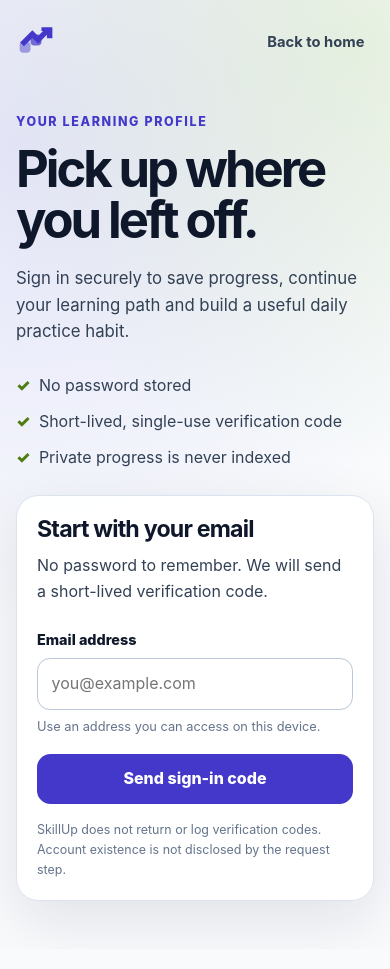
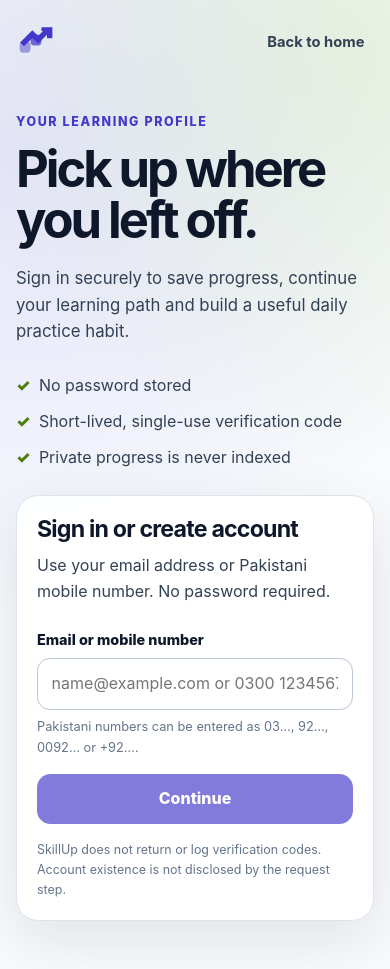
Before and after one commit to SkillStep/skillup-platform, a Next.js app in the folder apps/web/: page /en/sign-in in a window 390 px wide. Built offline with nearby package versions, Linux system fonts and the light colour scheme; no server answers.

Commit message:
feat(auth): unify email and mobile sign-in UX

```diff
--- a/apps/web/app/[locale]/sign-in/sign-in-form.tsx
+++ b/apps/web/app/[locale]/sign-in/sign-in-form.tsx
@@ -5,12 +5,12 @@ import { type FormEvent, useEffect, useId, useState } from "react";
 import { withReturnTo } from "../../../lib/return-to";
 import styles from "../account-flow.module.css";
 
-type ApiError = Readonly<{
-  message?: string;
-}>;
+type ApiError = Readonly<{ message?: string }>;
 
 type ChallengeResponse = Readonly<{
   challengeId: string;
+  channel: "email" | "sms";
+  maskedDestination: string;
   expiresAt: string;
 }>;
 
@@ -22,9 +22,7 @@ type VerifyResponse = Readonly<{
   }>;
 }>;
 
-type SignInFormProps = Readonly<{
-  returnTo: string;
-}>;
+type SignInFormProps = Readonly<{ returnTo: string }>;
 
 async function readError(response: Response): Promise<string> {
   try {
@@ -37,43 +35,38 @@ async function readError(response: Response): Promise<string> {
 }
 
 export function SignInForm({ returnTo }: SignInFormProps) {
-  const emailId = useId();
+  const identityId = useId();
   const codeId = useId();
   const [hydrated, setHydrated] = useState(false);
-  const [email, setEmail] = useState("");
+  const [identity, setIdentity] = useState("");
   const [challenge, setChallenge] = useState<ChallengeResponse | null>(null);
   const [code, setCode] = useState("");
   const [busy, setBusy] = useState(false);
   const [message, setMessage] = useState<string | null>(null);
   const [isError, setIsError] = useState(false);
 
-  useEffect(() => {
-    setHydrated(true);
-  }, []);
+  useEffect(() => setHydrated(true), []);
 
   async function start(event: FormEvent<HTMLFormElement>) {
     event.preventDefault();
     setBusy(true);
     setMessage(null);
-
     try {
-      const response = await fetch("/api/v1/auth/email/start", {
+      const response = await fetch("/api/v1/auth/otp/start", {
         method: "POST",
         credentials: "same-origin",
         headers: { "content-type": "application/json" },
-        body: JSON.stringify({ email }),
+        body: JSON.stringify({ identity }),
       });
-
       if (!response.ok) {
         setIsError(true);
         setMessage(await readError(response));
         return;
       }
-
       const body = (await response.json()) as ChallengeResponse;
       setChallenge(body);
       setIsError(false);
-      setMessage("Enter the four-digit code sent to your email address.");
+      setMessage(`Enter the four-digit code sent to ${body.maskedDestination}.`);
     } catch {
       setIsError(true);
       setMessage("We could not reach SkillUp. Check your connection and try again.");
@@ -87,30 +80,30 @@ export function SignInForm({ returnTo }: SignInFormProps) {
     if (!challenge) return;
     setBusy(true);
     setMessage(null);
-
     try {
-      const response = await fetch("/api/v1/auth/email/verify", {
+      const response = await fetch("/api/v1/auth/otp/verify", {
         method: "POST",
         credentials: "same-origin",
         headers: { "content-type": "application/json" },
-        body: JSON.stringify({ challengeId: challenge.challengeId, code }),
+        body: JSON.stringify({
+          challengeId: challenge.challengeId,
+          channel: challenge.channel,
+          code,
+        }),
       });
-
       if (!response.ok) {
         setIsError(true);
         setMessage(await readError(response));
         return;
       }
-
       const body = (await response.json()) as VerifyResponse;
       const onboardingComplete = body.learner?.profile?.onboardingStatus === "completed";
       const destination = onboardingComplete ? returnTo : withReturnTo("/en/onboarding", returnTo);
-
       setIsError(false);
       setMessage(
         onboardingComplete
           ? "Signed in. Returning to your learning activity…"
-          : "Signed in. Preparing your SkillUp profile…",
+          : "Account verified. Preparing your SkillUp profile…",
       );
       window.location.assign(destination);
     } catch {
@@ -123,11 +116,11 @@ export function SignInForm({ returnTo }: SignInFormProps) {
 
   return (
     <div className={styles["card"]}>
-      <h2>{challenge ? "Check your email" : "Start with your email"}</h2>
+      <h2>{challenge ? "Enter your code" : "Sign in or create account"}</h2>
       <p className={styles["cardLead"]}>
         {challenge
-          ? `We sent a short-lived sign-in code to ${email}.`
-          : "No password to remember. We will send a short-lived verification code."}
+          ? `We sent a short-lived code to ${challenge.maskedDestination}.`
+          : "Use your email address or Pakistani mobile number. No password required."}
       </p>
 
       {challenge ? (
@@ -148,6 +141,7 @@ export function SignInForm({ returnTo }: SignInFormProps) {
                 value={code}
                 onChange={(event) => setCode(event.target.value.replace(/\D/g, "").slice(0, 4))}
                 required
+                autoFocus
               />
               <p className={styles["help"]}>
                 The code expires shortly and stops working after five unsuccessful attempts.
@@ -166,33 +160,39 @@ export function SignInForm({ returnTo }: SignInFormProps) {
                 setMessage(null);
               }}
             >
-              Use a different email
+              Change email or number
             </button>
           </div>
         </form>
       ) : (
         <form className={styles["form"]} onSubmit={start}>
           <div className={styles["field"]}>
-            <label className={styles["label"]} htmlFor={emailId}>
-              Email address
+            <label className={styles["label"]} htmlFor={identityId}>
+              Email or mobile number
             </label>
             <input
               className={styles["input"]}
-              id={emailId}
-              name="email"
-              type="email"
-              autoComplete="email"
+              id={identityId}
+              name="identity"
+              type="text"
+              autoComplete="username"
               inputMode="email"
               maxLength={254}
-              placeholder="you@example.com"
-              value={email}
-              onChange={(event) => setEmail(event.target.value)}
+              placeholder="name@example.com or 0300 1234567"
+              value={identity}
+              onChange={(event) => setIdentity(event.target.value)}
               required
             />
-            <p className={styles["help"]}>Use an address you can access on this device.</p>
+            <p className={styles["help"]}>
+              Pakistani numbers can be entered as 03…, 92…, 0092… or +92….
+            </p>
           </div>
-          <button className={styles["action"]} type="submit" disabled={!hydrated || busy}>
-            {busy ? "Requesting code…" : "Send sign-in code"}
+          <button
+            className={styles["action"]}
+            type="submit"
+            disabled={!hydrated || busy || identity.trim().length < 3}
+          >
+            {busy ? "Sending code…" : "Continue"}
           </button>
         </form>
       )}
```
